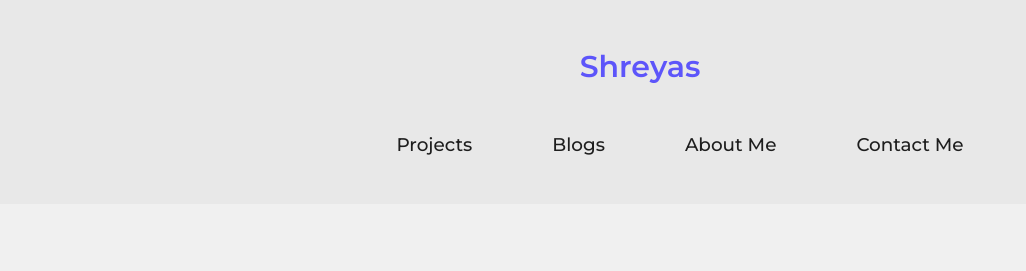
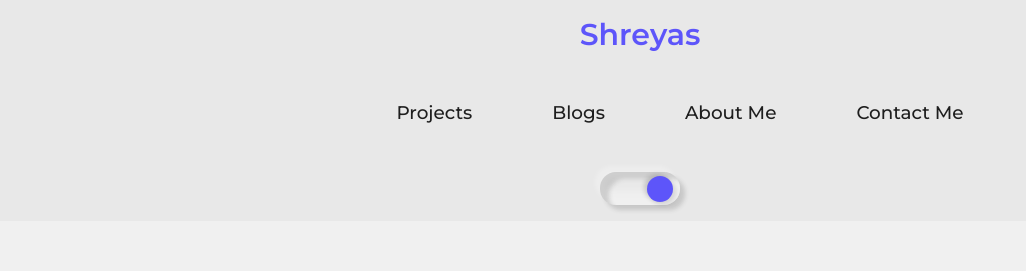
Before and after one commit to shreyazz/personal-portfolio, a React (Create React App) app: page / in a window 1280 px wide. Shown: the top 271 px of the page, without its empty margins (0-1026 px from the left). Built offline with nearby package versions, Linux system fonts and the light colour scheme.

Commit message:
built theme switcher (completed)

```diff
--- a/src/App.jsx
+++ b/src/App.jsx
@@ -5,21 +5,16 @@ import LandingPage from "./pages/LandingPage";
 
 const App = () => {
   const [theme, setTheme] = useState("light");
+  function getTheme(themeMode) {
+    setTheme(themeMode);
+  }
   return (
     <>
-      <NavBar theme={theme} />
+      <NavBar theme={theme} getThemeFunc={getTheme} />
       <Routes>
         <Route path="/" index element={<LandingPage theme={theme} />} />
         <Route path="*" element={<div>404 PAGE NOT FOUND</div>} />
       </Routes>
-      <div className="toggler">
-        <div className="toggleLight" onClick={() => setTheme("light")}>
-          Light
-        </div>
-        <div className="toggleDark" onClick={() => setTheme("dark")}>
-          Dark
-        </div>
-      </div>
     </>
   );
 };
--- a/src/components/NavBar.jsx
+++ b/src/components/NavBar.jsx
@@ -2,8 +2,9 @@ import React, { useState } from "react";
 import { Link } from "react-router-dom";
 import { Nav } from "../styles/NavBar";
 
-const NavBar = ({ theme }) => {
+const NavBar = ({ theme, getThemeFunc }) => {
   const [showMenu, setShowMenu] = useState(false);
+  const [isDark, setIsDark] = useState(true);
   return (
     <>
       <Nav theme={theme} showMenu={showMenu}>
@@ -17,6 +18,15 @@ const NavBar = ({ theme }) => {
           <Link to={"/contact-me"}>Contact Me</Link>
         </div>
 
+        <div
+          className="toggler"
+          onClick={() => {
+            setIsDark(!isDark);
+            isDark ? getThemeFunc("dark") : getThemeFunc("light");
+          }}
+        >
+          <div className={`${isDark ? "goRight" : ""} toggle-ball`}></div>
+        </div>
         <div
           className={`${
             showMenu ? "close-ham-menu" : "open-ham-menu"
@@ -33,6 +43,15 @@ const NavBar = ({ theme }) => {
           <Link to={"/blogs"}>Blogs</Link>
           <Link to={"/about-me"}>About Me</Link>
           <Link to={"/contact-me"}>Contact Me</Link>
+          <div
+            className="toggler"
+            onClick={() => {
+              setIsDark(!isDark);
+              isDark ? getThemeFunc("dark") : getThemeFunc("light");
+            }}
+          >
+            <div className={`${isDark ? "goRight" : ""} toggle-ball`}></div>
+          </div>
         </div>
       </Nav>
     </>
--- a/src/index.css
+++ b/src/index.css
@@ -2,7 +2,7 @@
   margin: 0;
   padding: 0;
   box-sizing: border-box;
-  transition: background 0.3s ease-in;
+  transition: background 0.2s ease-in;
   font-family: "Montserrat", sans-serif, monospace;
 }
 
@@ -13,6 +13,3 @@
 ::-webkit-scrollbar-thumb {
   background-color: rgba(134, 134, 134, 0.678);
 }
-.eve {
-  color: #302f2f;
-}
--- a/src/pages/LandingPage.jsx
+++ b/src/pages/LandingPage.jsx
@@ -1,9 +1,17 @@
 import React from "react";
 import { LanidingPageWrapper } from "../styles/LandingPage";
+import leftImageDark from "../assets/left-image-polygon-dark.svg";
+import leftImageLight from "../assets/left-image-polygon.svg";
 const LandingPage = ({ theme }) => {
   return (
     <>
-      <LanidingPageWrapper theme={theme}></LanidingPageWrapper>
+      <LanidingPageWrapper theme={theme}>
+        {theme === "dark" ? (
+          <img src={leftImageDark} alt="" className="left-img" />
+        ) : (
+          <img src={leftImageLight} alt="" className="left-img" />
+        )}
+      </LanidingPageWrapper>
     </>
   );
 };
--- a/src/styles/LandingPage.js
+++ b/src/styles/LandingPage.js
@@ -6,4 +6,32 @@ export const LanidingPageWrapper = styled.div`
   padding: 2.25rem 6rem;
   background: ${({ theme }) => (theme === "dark" ? "#222222" : "#F0F0F0")};
   color: ${({ theme }) => (theme === "light" ? "#1E1E1E" : "#E8E8E8")};
+  overflow: hidden;
+  position: relative;
+
+  .left-img {
+    position: absolute;
+    bottom: -6.5rem;
+    left: -5.5rem;
+    height: 35vh;
+    animation: rotate 42s linear infinite;
+  }
+
+  @keyframes rotate {
+    from {
+      transform: rotate(0deg);
+    }
+
+    to {
+      transform: rotate(360deg);
+    }
+  }
+
+  @media only screen and (max-width: 85em) {
+    padding: 1.25rem 4rem;
+  }
+
+  @media only screen and (max-width: 30em) {
+    padding: 0.55rem 2rem;
+  }
 `;
--- a/src/styles/NavBar.js
+++ b/src/styles/NavBar.js
@@ -52,8 +52,47 @@ export const Nav = styled.nav`
     display: none;
   }
 
+  .toggler {
+    position: relative;
+    padding: 1rem;
+    height: 33px;
+    border-radius: 1rem;
+    width: 80px;
+    background: ${({ theme }) => (theme === "dark" ? "#222222" : "#E8E8E8")};
+    box-shadow: ${({ theme }) =>
+      theme === "light"
+        ? `-5px -6px 4px rgba(255, 255, 255, 0.25),
+      5px 5px 4px rgba(63, 63, 63, 0.19),
+      inset 9px 7px 4px rgba(63, 63, 63, 0.19),
+      inset -5px -4px 9px 11px rgba(255, 255, 255, 0.35)`
+        : `-2px -2px 4px #131313, 3px 3px 4px #181818,
+    inset 9px 7px 4px rgba(40, 40, 40, 0.774),
+    inset -5px -4px 9px 11px rgba(24, 24, 24, 0.492)`};
+    transition: all 0.2s ease-in;
+  }
+
+  .toggle-ball {
+    cursor: pointer;
+    position: absolute;
+    top: 50%;
+    height: 26px;
+    width: 26px;
+    left: 0.35rem;
+    border-radius: 50%;
+    transform: translateY(-50%);
+    background: #5d55fa;
+    box-shadow: -3px -2px 4px rgba(72, 72, 72, 0.22),
+      3px 3px 4px rgba(35, 35, 35, 0.13);
+    transition: all 0.3s ease-in-out;
+  }
+
+  .goRight {
+    left: 2.95rem;
+    transition: all 0.3s ease-in-out;
+  }
+
   @media only screen and (max-width: 85em) {
-    padding: 3rem 1rem;
+    padding: 1rem;
     height: auto;
     flex-direction: column;
     gap: 3rem;
@@ -64,6 +103,11 @@ export const Nav = styled.nav`
     height: auto;
     flex-direction: row;
     align-items: center;
+
+    .toggler {
+      display: none;
+    }
+
     .right-nav {
       display: none;
     }
@@ -84,9 +128,13 @@ export const Nav = styled.nav`
       z-index: 4;
       border-radius: 1rem;
       transition: all 7.7s cubic-bezier(0.075, 0.82, 0.165, 1);
+      .toggler {
+        display: inline-block;
+      }
     }
 
     .open-menu {
+      background: ${({ theme }) => (theme === "dark" ? "#302f2f" : "#d1d1d1")};
       transition: all 0.7s cubic-bezier(0.075, 0.82, 0.165, 1);
       top: 8rem;
     }
```
